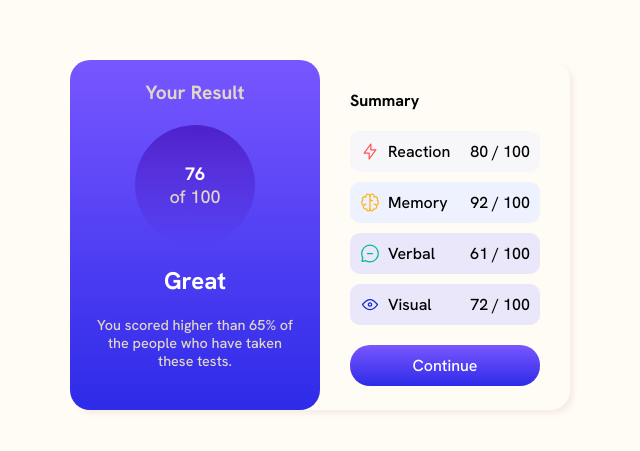
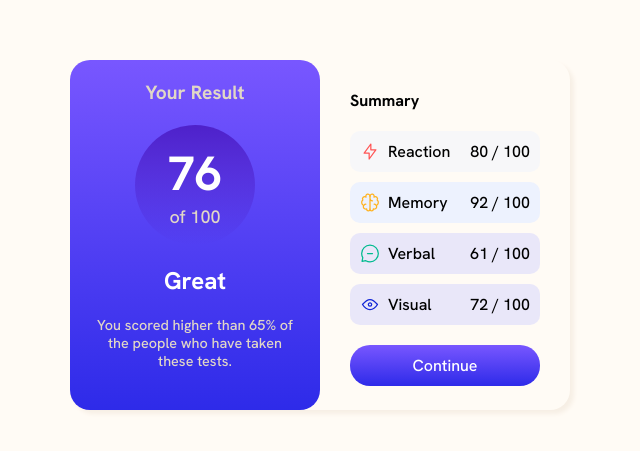
Before and after one commit to kumarvivek06071999/Report-card, a plain HTML site: page index.html in a window 1280 px wide. Shown: the part 165-616 px from the top of the page, without its empty margins (320-960 px from the left). Drawn offline with Linux system fonts and the light colour scheme.

Commit message:
update 2

```diff
--- a/style.css
+++ b/style.css
@@ -70,9 +70,7 @@ body {
 
 }
 
-.circle p {
-    font-size: 18px;
-}
+
 
 .result-title {
     padding: 20px;
@@ -93,6 +91,7 @@ body {
 }
 
 .big-text {
+
     color: white;
     font-weight: bold;
     font-size: 3rem;
@@ -100,6 +99,7 @@ body {
 
 .big-text-desc {
     color: #E1D7C6;
+    font-size: 18px;
 }
 
 .great {
```
